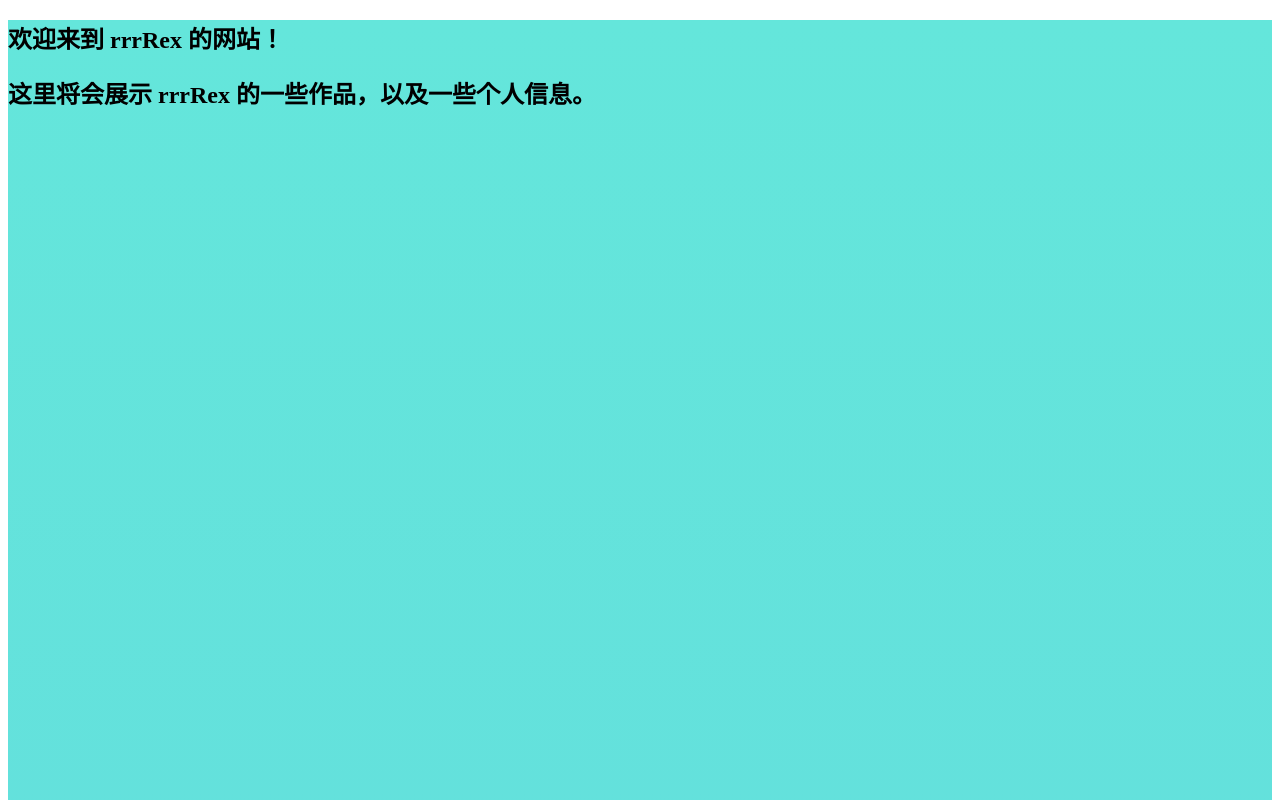
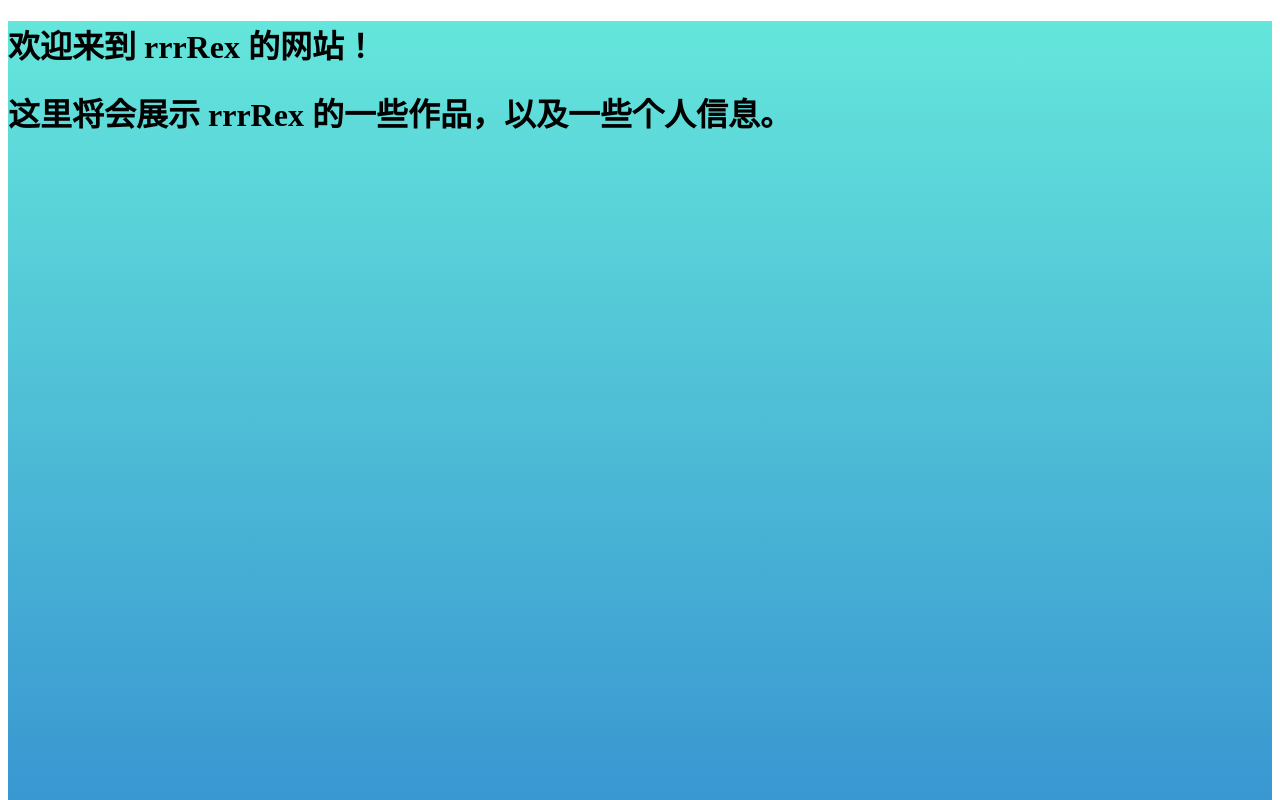
Before and after one commit to rrrRex-pages/rrrRex-pages.github.io, a plain HTML site: page zh-hans.html in a window 1280 px wide. Shown: the top 800 px of the page. Drawn offline with Linux system fonts and the light colour scheme.

Commit message:
Update zh-hans.html

```diff
--- a/zh-hans.html
+++ b/zh-hans.html
@@ -3,18 +3,18 @@
 <head>
 <meta charset="utf-8">
 <title>rrrRex 的网站</title>
-<style>
+    <style>
 #grad1 {
-    height: 10000px;
-    background-image: linear-gradient(#64e6db, #5da5e8);
+    height: 1000px;
+    background-image: linear-gradient(#64e6db, #2d80cf);
 }
-</style>
+    </style>
 </head>
 <body>
 
 <div id="grad1">
-<h2>欢迎来到 rrrRex 的网站！</h2>
-<h2>这里将会展示 rrrRex 的一些作品，以及一些个人信息。</h2>
+    <h1>欢迎来到 rrrRex 的网站！</h1>
+    <h1>这里将会展示 rrrRex 的一些作品，以及一些个人信息。</h1>
 </div>
 
 </body>
```
